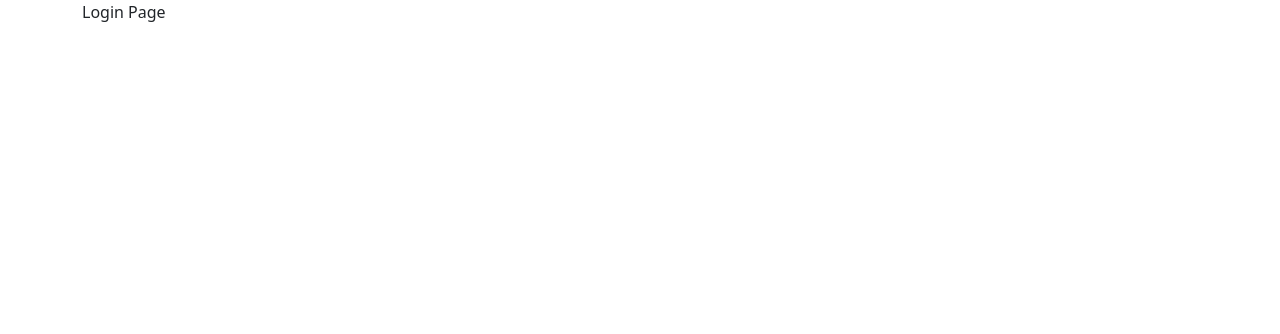
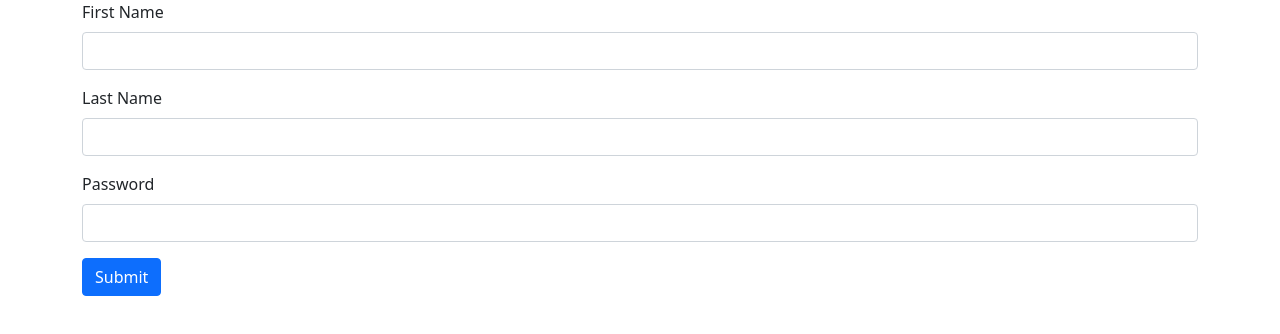
Before and after one commit to scothampel/user-project, a React (Create React App) app: page /login in a window 1280 px wide. Shown: the top 334 px of the page. Built offline with nearby package versions, Linux system fonts and the light colour scheme.

Commit message:
Login functionality

```diff
--- a/src/components/Login.js
+++ b/src/components/Login.js
@@ -1,9 +1,53 @@
+import $ from 'jquery';
 import '../styles/Login.css';
 
 export default function Login() {
+  const currentUser = JSON.parse(localStorage.getItem('currentUser'));
+
+  const handleSubmit = (e) => {
+    const users = JSON.parse(localStorage.getItem('users'));
+
+    const firstName = $('#firstName').val();
+    const lastName = $('#lastName').val();
+    const password = $('#password').val();
+    const userObj = {
+      firstName,
+      lastName
+    }
+
+    if (users) {
+      if (users.filter(current => current.firstName === firstName && current.lastName === lastName && current.password === password).length === 1) {
+        localStorage.setItem('currentUser', JSON.stringify(userObj));
+      }
+      else {
+        console.log('invalid login');
+      }
+    }
+    else {
+      console.log('No Users');
+    }
+
+    e.preventDefault();
+  }
+
   return (
-    <div className='container' id='login'>
-      Login Page
-    </div>
-  );
+    currentUser ? 'You are already logged in' :
+      <div className='container' id='login'>
+        <form autoComplete="off" onSubmit={handleSubmit}>
+          <div className='mb-3'>
+            <label htmlFor="firstName" className="form-label">First Name</label>
+            <input type="text" className="form-control" id="firstName" required />
+          </div>
+          <div className='mb-3'>
+            <label htmlFor="lastName" className="form-label">Last Name</label>
+            <input type="text" className="form-control" id="lastName" required />
+          </div>
+          <div className='mb-3'>
+            <label htmlFor="password" className="form-label">Password</label>
+            <input type="password" className="form-control" id="password" required />
+          </div>
+          <button type="submit" className="btn btn-primary">Submit</button>
+        </form>
+      </div>
+  )
 }
```
